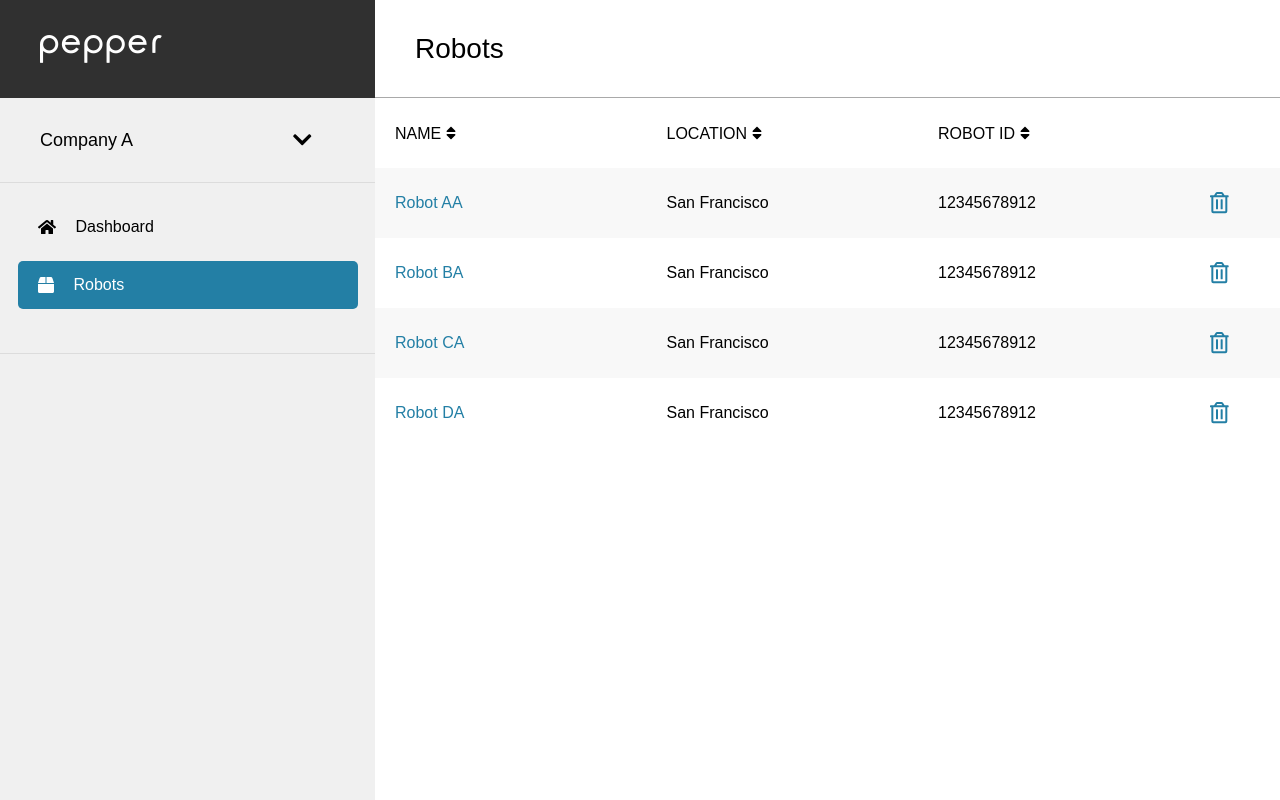
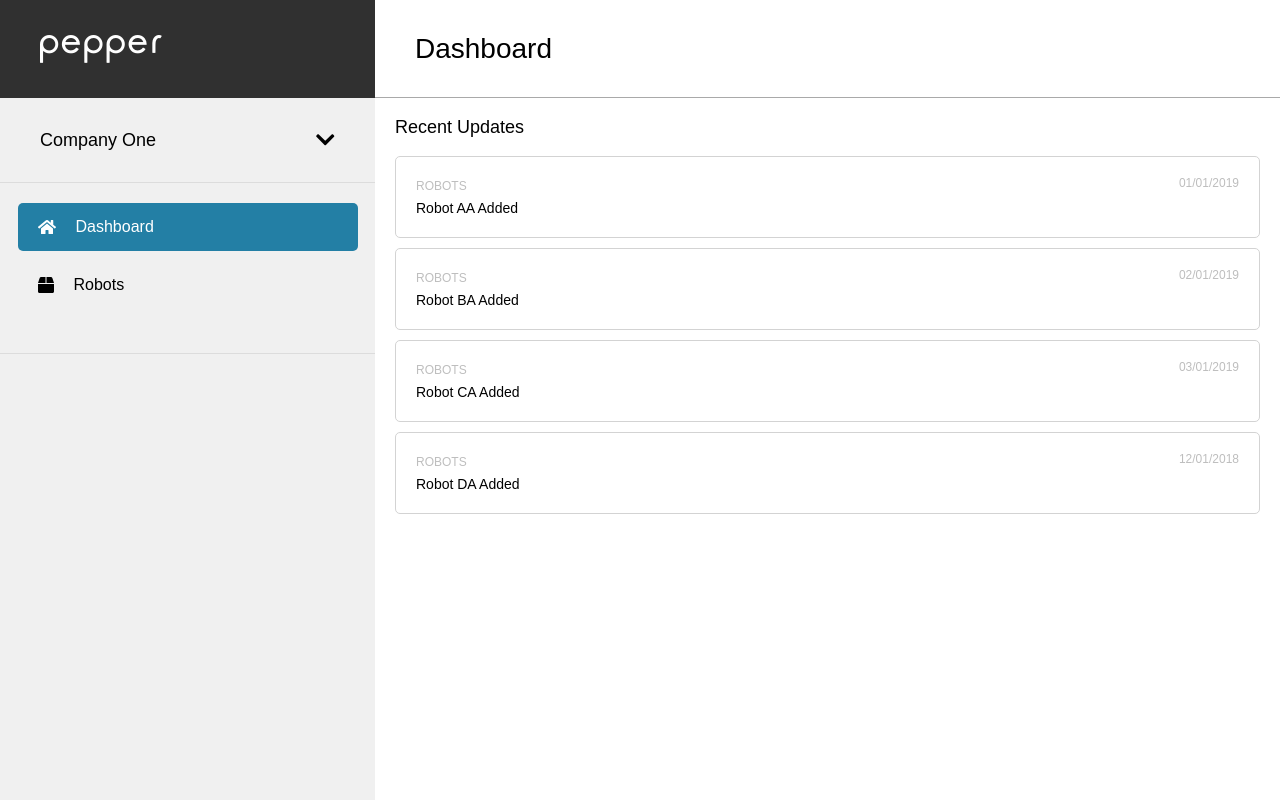
Before and after one commit to janicelam21/sr-take-home, a React app: page / in a window 1280 px wide. Built offline with nearby package versions, Linux system fonts and the light colour scheme; the HTML template or start-up script is replaced by a standard one.

Commit message:
implement dashboard page

```diff
--- a/assets/fakeData.js
+++ b/assets/fakeData.js
@@ -1,6 +1,6 @@
 module.exports = [
   {
-    companyName: 'Company A',
+    companyName: 'Company One',
     currentRobots: [
       ['Robot AA', 'San Francisco', 12345678912, '01/01/2019'],
       ['Robot BA', 'San Francisco', 12345678912, '02/01/2019'],
@@ -9,7 +9,7 @@ module.exports = [
     ]
   },
   {
-    companyName: 'Company B',
+    companyName: 'Company Two',
     currentRobots: [
       ['Robot AB', 'San Francisco', 12345678912, '01/01/2019'],
       ['Robot AB', 'San Francisco', 12345678912, '01/01/2019'],
@@ -17,5 +17,35 @@ module.exports = [
       ['Robot CB', 'San Francisco', 12345678912, '03/01/2019'],
       ['Robot DB', 'San Francisco', 12345678912, '12/01/2018']
     ]
+  },
+  {
+    companyName: 'Company Three',
+    currentRobots: [
+      ['Robot AC', 'San Francisco', 12345678912, '01/01/2019'],
+      ['Robot AC', 'San Francisco', 12345678912, '01/01/2019'],
+      ['Robot BC', 'San Francisco', 12345678912, '02/01/2019'],
+      ['Robot CC', 'San Francisco', 12345678912, '03/01/2019'],
+      ['Robot DC', 'San Francisco', 12345678912, '12/01/2018']
+    ]
+  },
+  {
+    companyName: 'Company Four',
+    currentRobots: [
+      ['Robot AC', 'San Francisco', 12345678912, '01/01/2019'],
+      ['Robot AC', 'San Francisco', 12345678912, '01/01/2019'],
+      ['Robot BC', 'San Francisco', 12345678912, '02/01/2019'],
+      ['Robot CC', 'San Francisco', 12345678912, '03/01/2019'],
+      ['Robot DC', 'San Francisco', 12345678912, '12/01/2018']
+    ]
+  },
+  {
+    companyName: 'Company Five',
+    currentRobots: [
+      ['Robot AC', 'San Francisco', 12345678912, '01/01/2019'],
+      ['Robot AC', 'San Francisco', 12345678912, '01/01/2019'],
+      ['Robot BC', 'San Francisco', 12345678912, '02/01/2019'],
+      ['Robot CC', 'San Francisco', 12345678912, '03/01/2019'],
+      ['Robot DC', 'San Francisco', 12345678912, '12/01/2018']
+    ]
   }
 ]
--- /dev/null
+++ b/client/src/DashboardPage/DashboardPage.css
@@ -0,0 +1,34 @@
+.dashboardWrapper {
+  padding-top: 20px;
+  padding-left: 20px;
+  padding-right: 20px;
+}
+
+.headerText {
+  font-size: 18px;
+  margin-bottom: 20px
+
+}
+.eachUpdateWrapper {
+  height: 60px;
+  border: 1px solid #D3D3D3;
+  border-radius: 5px;
+  margin-bottom: 10px;
+  padding-top: 20px;
+  padding-left: 20px;
+  padding-right: 20px
+}
+
+.robots, .date {
+  font-size: 12px;
+  color: #BEBEBE;
+}
+
+.date {
+  float: right;
+}
+
+.update {
+  font-size: 14px;
+  margin-top: 8px;
+}
--- a/client/src/DashboardPage/DashboardPage.jsx
+++ b/client/src/DashboardPage/DashboardPage.jsx
@@ -1,10 +1,23 @@
 import React from 'react';
+import styles from './DashboardPage.css';
 
 class DashboardPage extends React.Component {
+
   render() {
     return (
-      <div>
-        HELLO
+      <div className = {styles.dashboardWrapper}>
+        <div className = {styles.headerText}>Recent Updates</div>
+        {this.props.robotListToRender.map((each) => {
+          return (
+            <div className = {styles.eachUpdateWrapper}>
+              <div>
+                <span className = {styles.robots}>ROBOTS</span>
+                <span className = {styles.date}>{each[3]}</span>
+              </div>
+              <div className = {styles.update}>{each[0]} Added</div>
+            </div>
+          )
+        })}
       </div>
     )
   }
--- a/client/src/Dropdown/Dropdown.css
+++ b/client/src/Dropdown/Dropdown.css
@@ -15,8 +15,8 @@
 
 .dropdownList {
   position: absolute;
-  margin-left: 40px;
-  margin-top: 70px;
+  left: 40px;
+  top: 60px;
   border-radius: 2px;
   border-top: 1px solid #DCDCDC;
   border-left: 1px solid #DCDCDC;
@@ -33,3 +33,7 @@
   padding-left: 15px;
   align-items: center;
 }
+
+.dropdownItems:hover {
+  color: #237fa5;
+}
--- a/client/src/Dropdown/Dropdown.jsx
+++ b/client/src/Dropdown/Dropdown.jsx
@@ -27,7 +27,7 @@ class Dropdown extends React.Component {
       <div className = {styles.dropdownWrapper} onClick={this.toggleDropdown}>
         <div>
           {this.state.currCompany.length === 0
-          ? <span className = {styles.companyText}>Company A</span>
+          ? <span className = {styles.companyText}>{this.props.currCompany}</span>
           : <span className = {styles.companyText}>{this.state.currCompany}</span>}
           <FontAwesomeIcon icon="chevron-down" size="lg" transform="right-120" />
         </div>
--- a/client/src/Main/Main.jsx
+++ b/client/src/Main/Main.jsx
@@ -11,7 +11,7 @@ class Main extends React.Component {
     super()
     this.state = {
       fakeData: [],
-      pageHeader: 'Robots',
+      pageHeader: 'Dashboard',
       currCompany: '',
       robotListToRender: [],
     }
@@ -49,7 +49,7 @@ class Main extends React.Component {
             <img src={require("../../../assets/Pepper_Icon.png")} alt="pepperIcon" className = {styles.logo}/>
           </div>
           <div className={styles.remainderNav}>
-            <Dropdown data={this.state.fakeData} changeCurrCompany = {this.changeCurrCompany}/>
+            <Dropdown data={this.state.fakeData} changeCurrCompany = {this.changeCurrCompany} currCompany = {this.state.currCompany}/>
             <ViewOptions changeHeader={this.changeHeader}/>
           </div>
         </nav>
@@ -58,8 +58,8 @@ class Main extends React.Component {
         </header>
         <article className = {styles.mainArticle}>
           {this.state.pageHeader === 'Robots'
-          ? <RobotsPage data = {this.state.fakeData} robotListToRender = {this.state.robotListToRender}/>
-          : <DashboardPage />}
+          ? <RobotsPage robotListToRender = {this.state.robotListToRender}/>
+          : <DashboardPage robotListToRender={this.state.robotListToRender}/>}
         </article>
       </div>
     )
--- a/client/src/RobotsPage/RobotsPage.jsx
+++ b/client/src/RobotsPage/RobotsPage.jsx
@@ -11,6 +11,8 @@ class RobotsPage extends React.Component {
   }
 
   render() {
+    // we can implement the sorting for each title
+    // can also implement deleting a robot
     return (
       <div>
         <div className={styles.titleWrapper}>
--- a/client/src/ViewOptions/ViewOptions.jsx
+++ b/client/src/ViewOptions/ViewOptions.jsx
@@ -6,7 +6,7 @@ class ViewOptions extends React.Component {
   constructor() {
     super()
     this.state = {
-      currDisplay: 'Robots',
+      currDisplay: 'Dashboard',
     }
     this.changeCurrDisplay = this.changeCurrDisplay.bind(this);
   }
```
